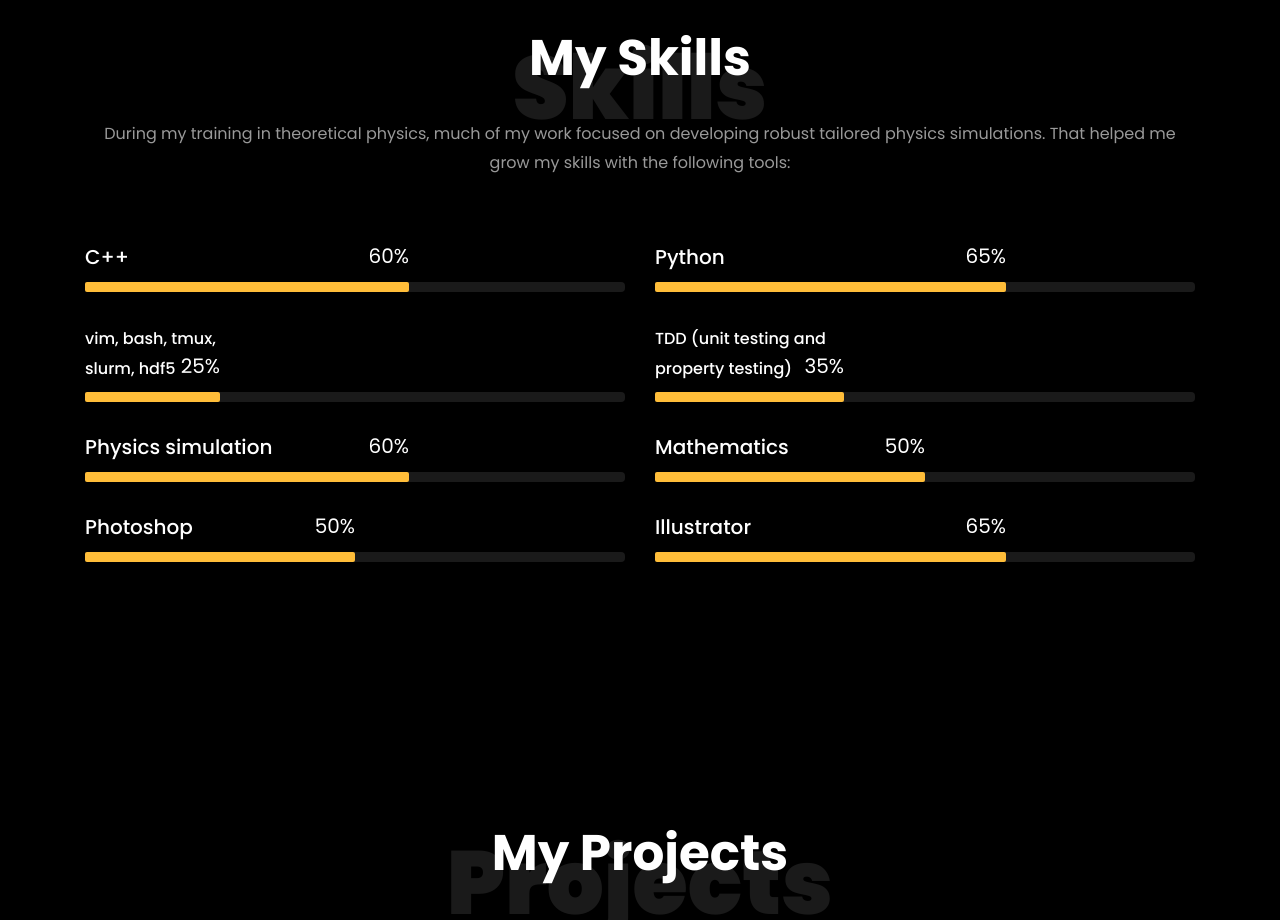
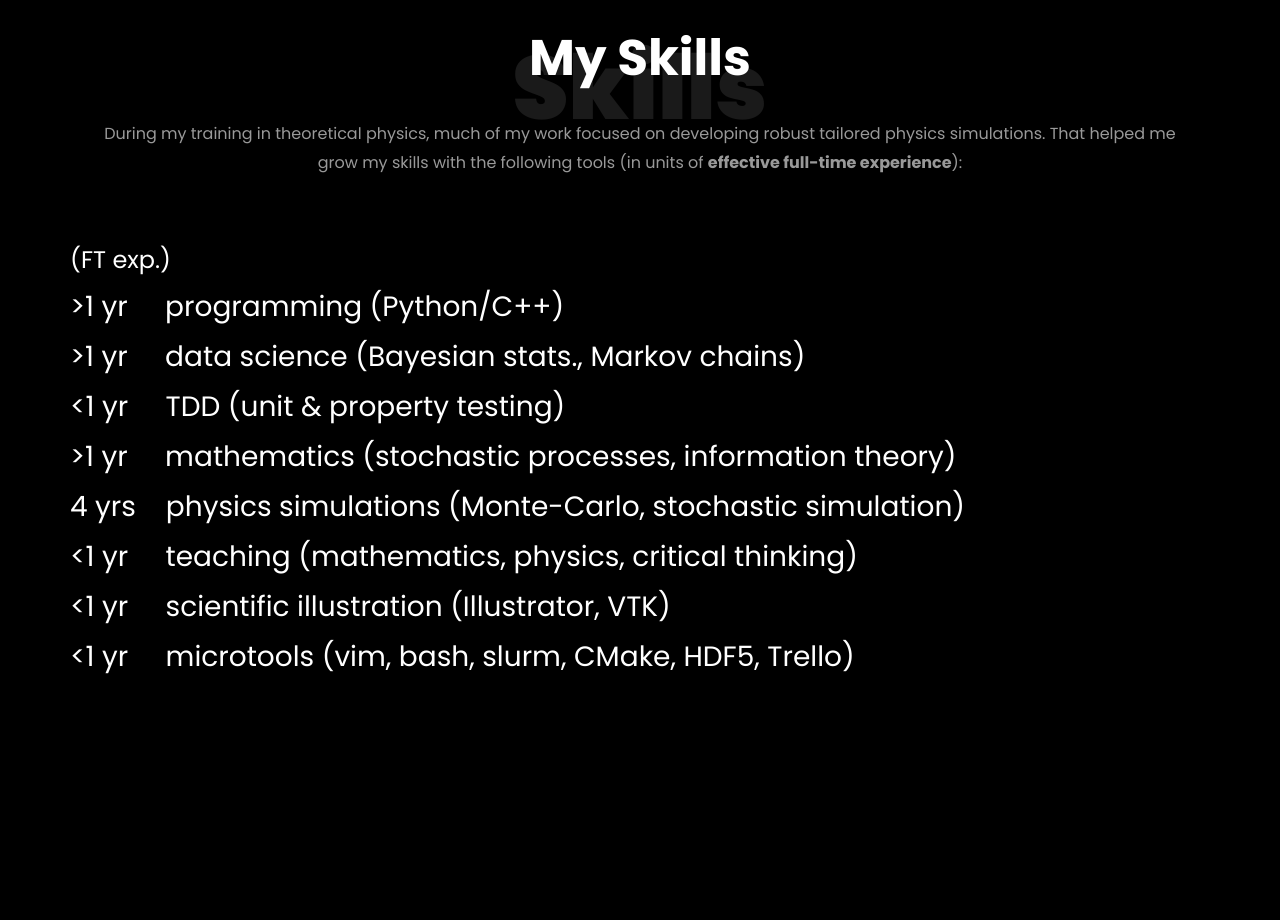
Before and after one commit to mmiermans/mmiermans.github.io, a plain HTML site: page karsten/index.html in a window 1280 px wide. Shown: the part 2100-3020 px from the top of the page. Drawn offline with Linux system fonts and the light colour scheme; files whose address does not match are found by name.

Commit message:
Update index.html

```diff
--- a/karsten/index.html
+++ b/karsten/index.html
@@ -205,24 +205,40 @@
           <div class="col-md-12 heading-section text-center ftco-animate">
           	<h1 class="big big-2">Skills</h1>
             <h2 class="mb-4">My Skills</h2>
-            <p>During my training in theoretical physics, much of my work focused on developing robust tailored physics simulations. That helped me grow my skills with the following tools:</p>
+            <p>During my training in theoretical physics, much of my work focused on developing robust tailored physics simulations. That helped me grow my skills with the following tools (in units of <b>effective full-time experience</b>):</p>
           </div>
         </div>
-				<div class="row">
+        <div class="row">
+            <h4>(FT exp.) </h4>
+        </div>
+        <div class="row">
+
+
+            <h3> >1 yr &nbsp;&nbsp;&nbsp; programming (Python/C++) </h3>
+            <h3> >1 yr &nbsp;&nbsp;&nbsp; data science (Bayesian stats., Markov chains) </h3>
+            <h3> <1 yr &nbsp;&nbsp;&nbsp; TDD (unit & property testing) </h3>
+            <h3> >1 yr &nbsp;&nbsp;&nbsp; mathematics (stochastic processes, information theory) </h3>
+            <h3> 4 yrs &nbsp;&nbsp; physics simulations (Monte-Carlo, stochastic simulation) </h3>
+            <h3> <1 yr &nbsp;&nbsp;&nbsp; teaching (mathematics, physics, critical thinking) </h3>
+            <h3> <1 yr &nbsp;&nbsp;&nbsp; scientific illustration (Illustrator, VTK) </h3>
+            <h3> <1 yr &nbsp;&nbsp;&nbsp; microtools (vim, bash, slurm, CMake, HDF5, Trello) </h3>
+
+        </div>
+				<!-- <div class="row">
                     <div class="col-md-6 animate-box">
 						<div class="progress-wrap ftco-animate">
-							<h3>C++</h3>
+							<h3>programming (Python/C++)</h3>
 							<div class="progress">
 							 	<div class="progress-bar color-3" role="progressbar" aria-valuenow="95"
-							  	aria-valuemin="0" aria-valuemax="100" style="width:60%">
-							    <span>60%</span>
+							  	aria-valuemin="0" aria-valuemax="100" style="width:25%">
+							    <span>>1 yr</span>
 							  	</div>
 							</div>
 						</div>
 					</div>
 					<div class="col-md-6 animate-box">
 						<div class="progress-wrap ftco-animate">
-							<h3>Python</h3>
+							<h3>data science (Bayesian stats., <br> Markov chains)</h3>
 							<div class="progress">
 							 	<div class="progress-bar color-4" role="progressbar" aria-valuenow="90"
 							  	aria-valuemin="0" aria-valuemax="100" style="width:65%">
@@ -234,7 +250,7 @@
 
                     <div class="col-md-6 animate-box">
                         <div class="progress-wrap ftco-animate">
-                            <h3><font size="+0.5">vim, bash, tmux, <br> slurm, hdf5</font></h3>
+                            <h3>TDD (unit testing and<br> property testing)</h3>
                             <div class="progress">
                                 <div class="progress-bar color-5" role="progressbar" aria-valuenow="70"
                                 aria-valuemin="0" aria-valuemax="100" style="width:25%">
@@ -245,7 +261,7 @@
                     </div>
                     <div class="col-md-6 animate-box">
                         <div class="progress-wrap ftco-animate">
-                            <h3><font size="+0.5">TDD (unit testing and <br>property testing)</font></h3>
+                            <h3><font size="+0.5">mathematics (stochastic processes, information theory)</font></h3>
                             <div class="progress">
                                 <div class="progress-bar color-6" role="progressbar" aria-valuenow="80"
                                 aria-valuemin="0" aria-valuemax="100" style="width:35%">
@@ -257,7 +273,7 @@
 
                     <div class="col-md-6 animate-box">
                         <div class="progress-wrap ftco-animate">
-                            <h3>  Physics simulation</h3>
+                            <h3>  Physics simulation <br> (Monte-Carlo, stochastic simulation)</h3>
                             <div class="progress">
                                 <div class="progress-bar color-4" role="progressbar" aria-valuenow="90"
                                 aria-valuemin="0" aria-valuemax="100" style="width:60%">
@@ -268,7 +284,29 @@
                     </div>
                     <div class="col-md-6 animate-box">
                         <div class="progress-wrap ftco-animate">
-                            <h3>Mathematics</h3>
+                            <h3>  illustration (scientific illustration in Illustrator, VTK)</h3>
+                            <div class="progress">
+                                <div class="progress-bar color-4" role="progressbar" aria-valuenow="90"
+                                aria-valuemin="0" aria-valuemax="100" style="width:60%">
+                                <span>60%</span>
+                                </div>
+                            </div>
+                        </div>
+                    </div>
+                    <div class="col-md-6 animate-box">
+                        <div class="progress-wrap ftco-animate">
+                            <h3>microtools (vim, bash, slurm, CMake, HDF5, Trello)</h3>
+                            <div class="progress">
+                                <div class="progress-bar color-4" role="progressbar" aria-valuenow="90"
+                                aria-valuemin="0" aria-valuemax="100" style="width:60%">
+                                <span>60%</span>
+                                </div>
+                            </div>
+                        </div>
+                    </div>
+                    <div class="col-md-6 animate-box">
+                        <div class="progress-wrap ftco-animate">
+                            <h3>teaching (physics, mathematics, critical thinking)</h3>
                             <div class="progress">
                                 <div class="progress-bar color-4" role="progressbar" aria-valuenow="90"
                                 aria-valuemin="0" aria-valuemax="100" style="width:50%">
@@ -276,7 +314,7 @@
                                 </div>
                             </div>
                         </div>
-                    </div>
+                    </div> -->
 
 
 
@@ -302,7 +340,7 @@
 							</div>
 						</div>
 					</div>          -->
-					<div class="col-md-6 animate-box">
+					<!-- <div class="col-md-6 animate-box">
 						<div class="progress-wrap ftco-animate">
 							<h3>Photoshop</h3>
 							<div class="progress">
@@ -323,7 +361,7 @@
 							  	</div>
 							</div>
 						</div>
-					</div>
+					</div> -->
 
 				</div>
 			</div>
```
